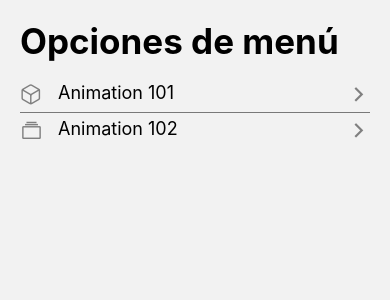
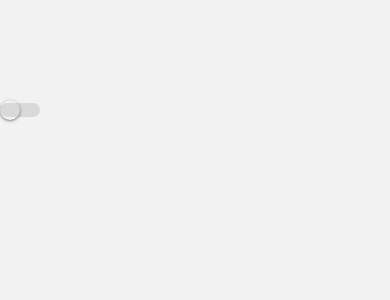
Before and after one commit to thomassr30/components-react-native, a React Native app: screen /SwitchScreen in a window 390 px wide. Shown: the top 300 px of the page. Built offline with nearby package versions, Linux system fonts and the light colour scheme.

Commit message:
add: menuItems in folder data, new page Switch

```diff
--- /dev/null
+++ b/src/data/menuItems.tsx
@@ -0,0 +1,14 @@
+import { ImenuItem } from "../interfaces/menuItem.interface";
+
+export const menuItems: ImenuItem[] = [
+    {
+      name: 'Animation',
+      icon: 'cube-outline',
+      component: 'Animation101Screen'
+    },
+    {
+      name: 'Switch 102',
+      icon: 'toggle-outline',
+      component: 'SwitchScreen'
+    },
+  ]
--- a/src/navigator/Navigator.tsx
+++ b/src/navigator/Navigator.tsx
@@ -2,7 +2,7 @@
 import React from 'react'
 import Animation101Screen from '../screens/Animation101Screen';
 import HomeScreen from '../screens/HomeScreen';
-import Animation102Screen from '../screens/Animation102Screen';
+import SwitchScreen from '../screens/SwitchScreen';
 
 const Stack = createStackNavigator()
 
@@ -15,7 +15,7 @@
     >
         <Stack.Screen name='Home' component={HomeScreen} />
         <Stack.Screen name='Animation101Screen' component={Animation101Screen} />
-        <Stack.Screen name='Animation102Screen' component={Animation102Screen} />
+        <Stack.Screen name='SwitchScreen' component={SwitchScreen} />
     </Stack.Navigator>
   )
 }
--- a/src/screens/HomeScreen.tsx
+++ b/src/screens/HomeScreen.tsx
@@ -5,19 +5,8 @@
 import FlatListMenuItem from '../components/FlatListMenuItem';
 import { ImenuItem } from '../interfaces/menuItem.interface';
 import {styles} from '../theme/appTheme'
+import { menuItems } from '../data/menuItems';
 
-const menuItem: ImenuItem[] = [
-  {
-    name: 'Animation 101',
-    icon: 'cube-outline',
-    component: 'Animation101Screen'
-  },
-  {
-    name: 'Animation 102',
-    icon: 'albums-outline',
-    component: 'Animation102Screen'
-  },
-]
 
 const HomeScreen = () => {
 
@@ -46,7 +35,7 @@
   return (
     <View style={{flex: 1, ...styles.globalMargin}}>
       <FlatList
-        data={menuItem}
+        data={menuItems}
         renderItem={({item, index}) => <FlatListMenuItem menuItem={item} />}
         keyExtractor={(item) => item.name}
         ListHeaderComponent={renderListHeader}
--- /dev/null
+++ b/src/screens/SwitchScreen.tsx
@@ -0,0 +1,22 @@
+import React, { useState } from 'react'
+import { Platform, Switch, View } from 'react-native'
+
+const SwitchScreen = () => {
+
+    const [isEnabled, setIsEnabled] = useState(false);
+  const toggleSwitch = () => setIsEnabled(previousState => !previousState);
+
+  return (
+    <View style={{marginTop: 100}}>
+        <Switch
+            trackColor={{false: '#D9D9DB', true: '#5856D6'}}
+            thumbColor={(Platform.OS)==='android' ? '#5856D6' : ''}
+            ios_backgroundColor="#3e3e3e"
+            onValueChange={toggleSwitch}
+            value={isEnabled}
+      />
+    </View>
+  )
+}
+
+export default SwitchScreen
```
